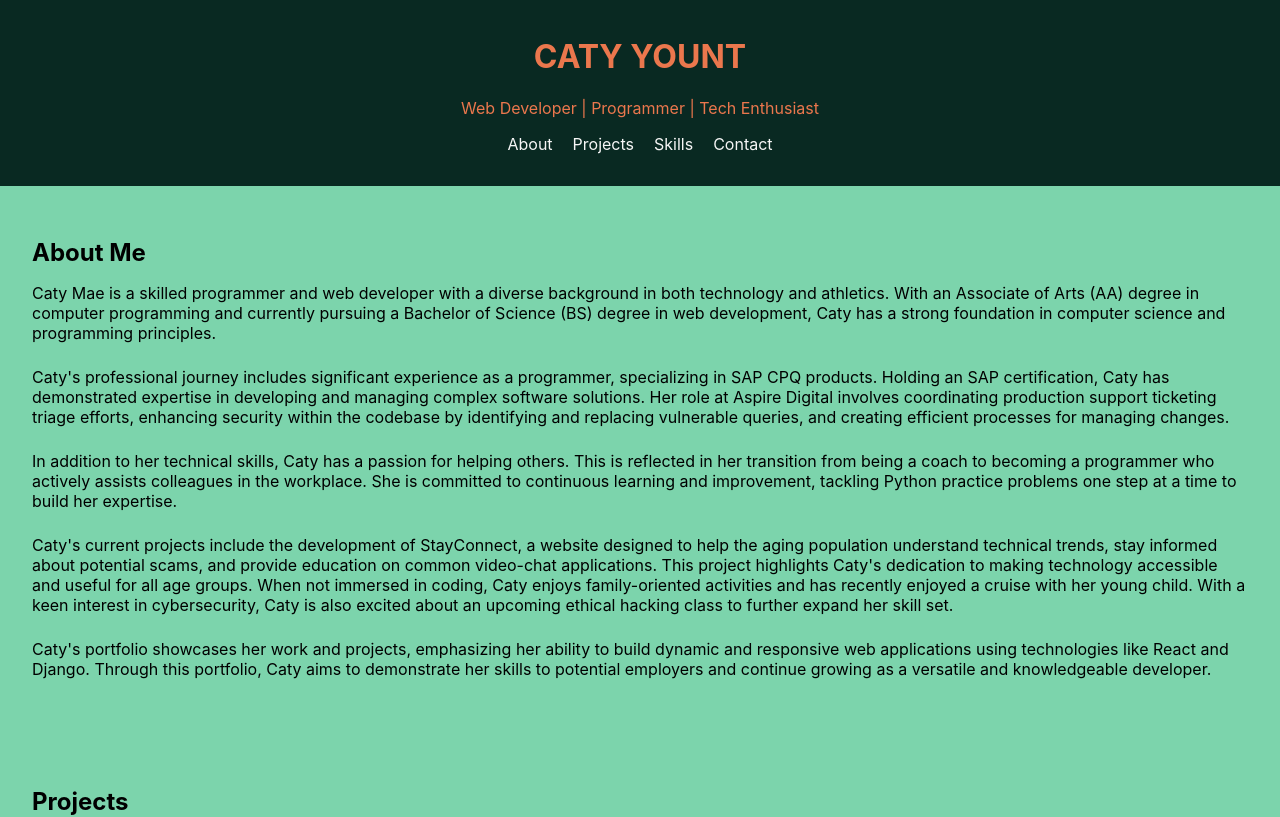
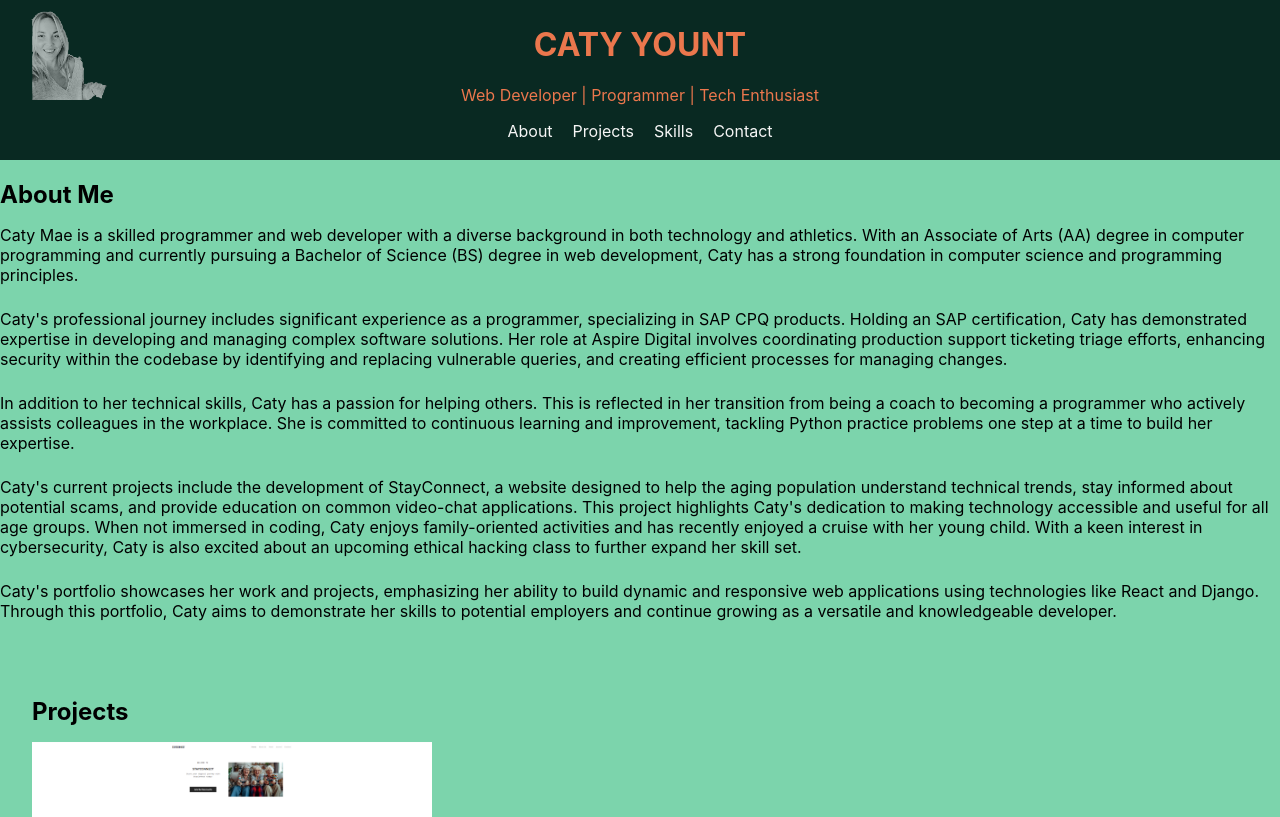
Before and after one commit to Caty1121/caty1121.github.io, a React (Create React App) app: page / in a window 1280 px wide. Shown: the top 817 px of the page. Built offline with nearby package versions, Linux system fonts and the light colour scheme.

Commit message:
css edits

```diff
--- a/src/components/About.css
+++ b/src/components/About.css
@@ -1,5 +1,6 @@
 #about {
-    padding: 2rem;
+    position: relative;
+
   }
 
   #about h2 {
--- a/src/components/Header.css
+++ b/src/components/Header.css
@@ -1,8 +1,9 @@
 header {
     background: #092922;
     color: #EB774D;
-    padding: 1rem 0;
+    padding: .2rem 0;
     text-align: center;
+    position: relative;
   }
 
   nav ul {
@@ -19,3 +20,13 @@ header {
     color: #F6F6F6;
     text-decoration: none;
   }
+  .portfolioImg {
+    height: 100px;
+    position: absolute;
+    opacity: .7;
+    top: 0;
+    left: 0;
+    z-index: 99;
+    padding-left: 0;
+    margin-left: 0;
+  }
--- a/src/components/Header.js
+++ b/src/components/Header.js
@@ -1,11 +1,14 @@
 import React from 'react';
 import './Header.css';
+import portfolioPhotoImage from '../images/portfolioPhoto.png';
 
 const Header = () => {
   return (
     <header>
       <h1>CATY YOUNT</h1>
       <p>Web Developer | Programmer | Tech Enthusiast</p>
+      <img src={portfolioPhotoImage} alt="" className="portfolioImg"></img>
+
       <nav>
         <ul>
           <li><a href="#about">About</a></li>
```
Also changed, not shown: src/images/portfolioPhoto.png (added).
